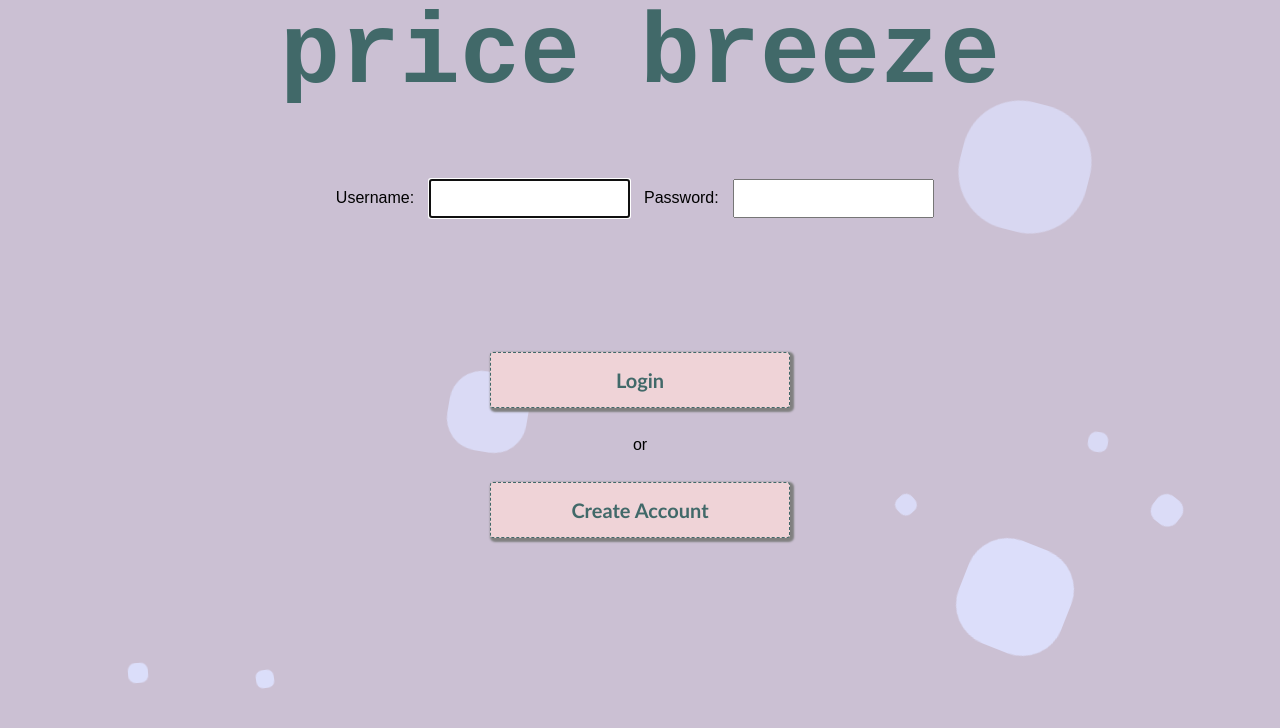
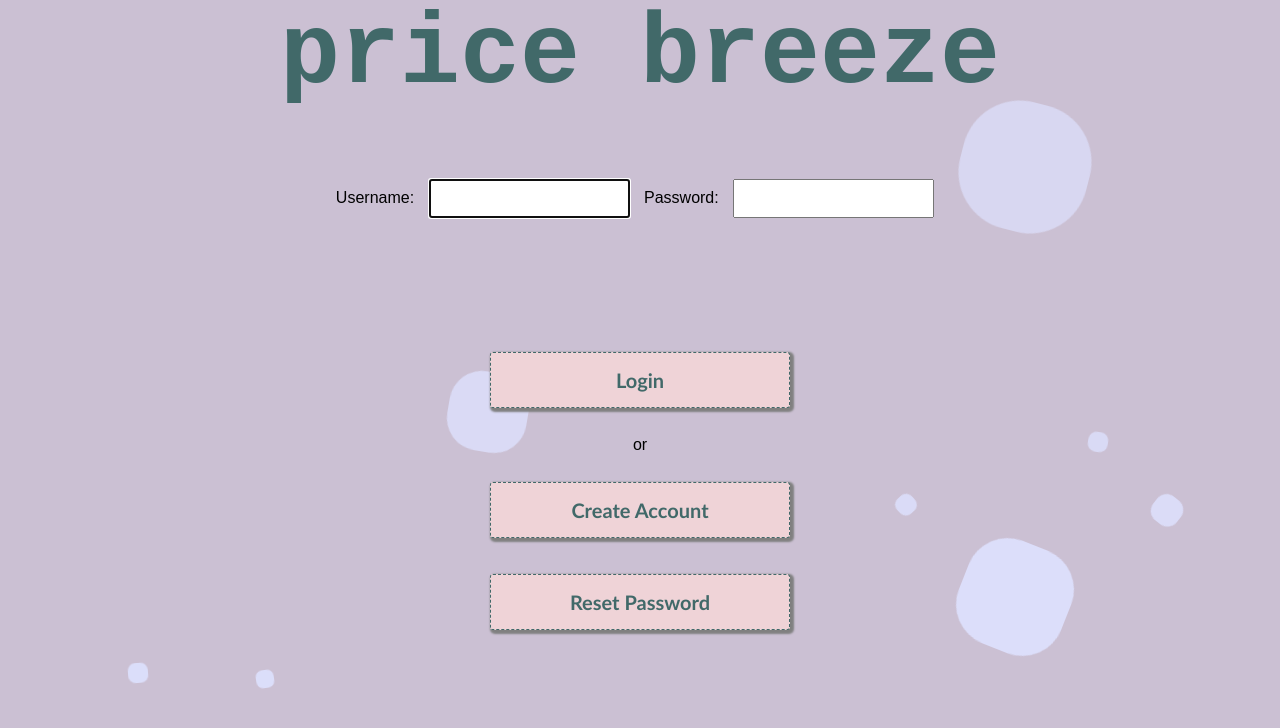
Before and after one commit to Kevin-Mortimer-19/Price-Breeze, a Django app: a page that uses templates/registration/login.html in a window 1280 px wide. Shown: the part 58-786 px from the top of the page. Run offline with Django 4.2, Linux system fonts and the light colour scheme.

Commit message:
added reset password button

```diff
--- a/templates/account_creation.html
+++ b/templates/account_creation.html
@@ -48,6 +48,9 @@
                     <br/>
                     <!-- <button><a href="{% url 'login'%}"><strong>Login</strong></a></button>-->
                     <button onclick="location.href='{% url 'login'%}'" type="button"><strong>Log In</strong></button>
+                    <br/>
+                    <br/>
+                    <button onclick="location.href='{% url 'password_reset_request'%}'" type="button"><strong>Password Reset</strong></button>
                 </div>
             </div>
         </form>
--- a/templates/registration/login.html
+++ b/templates/registration/login.html
@@ -50,6 +50,10 @@
                <p> or </p>
                <br/>
                <button><a href="{% url 'create_account'%}"><strong>Create Account</strong></a></button>
+               <br/>
+               <br/>
+               <button onclick="location.href='{% url 'password_reset_request'%}'" type="button"><strong>Reset Password</strong></button>
+
             </div>
          </div>
       </form>
```
